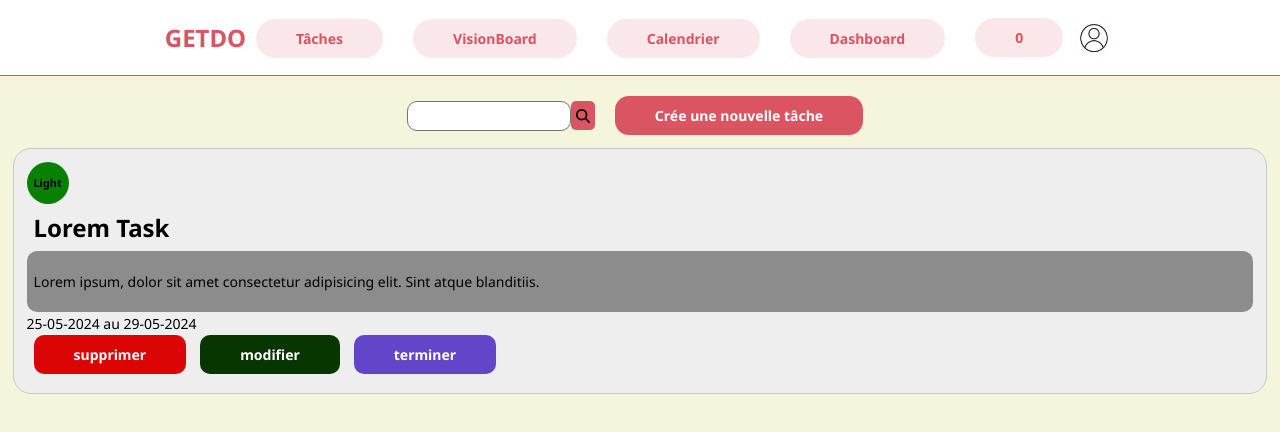
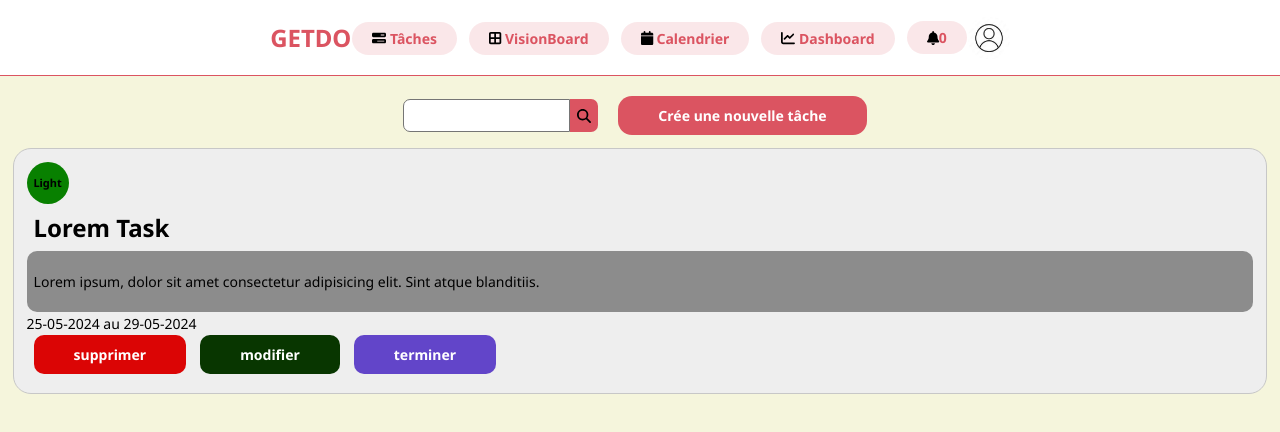
Before and after one commit to NkABO074/GETDO, a Vue app in the folder GETDO/: page /home in a window 1280 px wide. Shown: the top 432 px of the page. Built offline with nearby package versions, Linux system fonts and the light colour scheme.

Commit message:
massive modification

```diff
--- a/GETDO/package.json
+++ b/GETDO/package.json
@@ -14,7 +14,9 @@
     "@fortawesome/free-regular-svg-icons": "^6.5.2",
     "@fortawesome/free-solid-svg-icons": "^6.5.2",
     "@fortawesome/vue-fontawesome": "^3.0.8",
+    "chart.js": "^4.4.3",
     "vue": "^3.4.21",
+    "vue-chartjs": "^5.3.1",
     "vue-router": "^4.3.0"
   },
   "devDependencies": {
--- a/GETDO/src/assets/main.css
+++ b/GETDO/src/assets/main.css
@@ -13,8 +13,8 @@ body {
   background-color: var(--main-color);
   border-radius: 14px;
   border-style: none;
-  padding: 7px 37px 7px 37px;
-  margin: 0 7px 0 7px;
+  padding: 7px 20px 7px 20px;
+  margin: 0 3px 0 3px;
   color: var(--clear-default);
   font-size: 14zpx;
   font-weight: bold;
@@ -78,11 +78,3 @@ body {
 body {
   background-color: var(--background-color);
 }
-
-.input-fields {
-  background-color: var(--default-color);
-  border: 1px solid var(--deap-gray);
-  padding: 5px;
-  color: var(--default-text-color);
-  border-radius: 10px;
-}
--- a/GETDO/src/components/HeaderComponent.vue
+++ b/GETDO/src/components/HeaderComponent.vue
@@ -3,32 +3,33 @@
 <template>
   <body>
     <header class="container">
+      <h1 class="logo">GETDO</h1>
       <div class="container">
-      <h1 class="logo">GETDO</h1>
         <nav>
           <ul>
             <li>
-            <RouterLink to="/home" class="menu-button">Tâches</RouterLink>
+              <RouterLink to="/home" class="menu-button"
+                ><font-awesome-icon icon="bars-progress" style="color: #DB5461;" /> Tâches</RouterLink>
             </li>
             <li>
               <RouterLink to="/visionbord" class="menu-button"
-              >VisionBoard
+                ><font-awesome-icon icon="border-all" style="color: #DB5461" /> VisionBoard
               </RouterLink>
             </li>
             <li>
               <RouterLink to="/calendar" class="menu-button"
-              >Calendrier</RouterLink
+                ><font-awesome-icon icon="calendar" style="color: #DB5461"/> Calendrier</RouterLink
               >
             </li>
             <li>
               <RouterLink to="/dashbord" class="menu-button"
-              >Dashboard</RouterLink
+                ><font-awesome-icon icon="chart-line" style="color: #DB5461"/> Dashboard</RouterLink
               >
             </li>
           </ul>
         </nav>
         <div class="user-actions">
-        <button class="btn-primary menu-button">0</button>
+          <button class="btn-primary menu-button"><font-awesome-icon icon="bell" style="color: #DB5461"/>0</button>
         </div>
         <div class="user-actions">
           <img
@@ -44,7 +45,6 @@
 </template>
 
 <style scoped>
-
 header {
   background-color: var(--default-color);
   padding: 5px;
@@ -67,7 +67,8 @@ header {
   padding-right: 25px;
 }
 
-nav ul {/*--------------------*/
+nav ul {
+  /*--------------------*/
   list-style: none;
   margin: 0;
   padding: 0;
@@ -102,11 +103,19 @@ nav a {
   background-color: #db546224;
   border-radius: 20px;
   border-style: none;
-  padding: 10px 40px 10px 40px;
-  margin: 0 10px 0 10px;
+  padding: 7px 20px 7px 20px;
+  margin: 0 1px 0 1px;
   color: var(--main-color);
   font-size: 14px;
   font-weight: bold;
+}
+
+.menu-button:hover {
+  background-color: #db546257;
+}
+
+.menu-button:active {
+  border: 1.5px solid var(--main-color) ;
 }
 
 @media (max-width: 768px) {
--- a/GETDO/src/router/index.js
+++ b/GETDO/src/router/index.js
@@ -5,6 +5,7 @@ import ConnectionVue from "../views/ConnectionVue.vue";
 import InscriptionVue from "../views/InscriptionVue.vue";
 import VisionBordVue from "../views/VisionBoardVue.vue";
 import CalendarVue from "../views/CalendarVue.vue"
+import DashbordVue from "../views/DashbordVue.vue";
 
 const router = createRouter({
   history: createWebHistory(import.meta.env.BASE_URL),
@@ -37,10 +38,15 @@ const router = createRouter({
       component: VisionBordVue,
     },
     {
-      path:"/calendar",
+      path: "/calendar",
       name: "calendar",
       component: CalendarVue,
-    }
+    },
+    {
+      path: "/dashbord",
+      name: "dashbord",
+      component: DashbordVue,
+    },
 
     // {
     //   path: '/about',
--- /dev/null
+++ b/GETDO/src/views/DashbordVue.vue
@@ -0,0 +1,11 @@
+<script setup>
+import HeaderComponent from "../components/HeaderComponent.vue";
+import { Bar, Line } from "vue-chartjs";
+</script>
+
+<template>
+  <HeaderComponent />
+  <body class="page-container"></body>
+</template>
+
+<style scoped></style>
--- a/GETDO/src/views/HomeVue.vue
+++ b/GETDO/src/views/HomeVue.vue
@@ -9,7 +9,7 @@ import TaskComponent from "../components/TaskComponent.vue";
     <div class="task-search">
       <input type="search" class="input-fields" name="search" id="search" />
       <button class="fancyButton research-button">
-        <font-awesome-icon icon="magnifying-glass" />
+        <font-awesome-icon icon="magnifying-glass"/>
       </button>
       <button class="fancyButton">Crée une nouvelle tâche</button>
     </div>
@@ -18,9 +18,23 @@ import TaskComponent from "../components/TaskComponent.vue";
 </template>
 
 <style scoped>
+.input-fields {
+  background-color: var(--default-color);
+  border: 1px solid var(--deap-gray);
+  padding: 6.5px;
+  color: var(--default-text-color);
+  border-top-right-radius: 0px;
+  border-bottom-right-radius: 0px;
+  border-top-left-radius: 7px;
+  border-bottom-left-radius: 7px;
+}
+
 .research-button {
-  padding: 5px;
-  border-radius: 5px;
+  padding: 7px;
+  border-top-right-radius: 7px;
+  border-bottom-right-radius: 7px;
+  border-top-left-radius: 0px;
+  border-bottom-left-radius: 0px;
   margin-left: 0px;
 }
 
@@ -32,7 +46,8 @@ import TaskComponent from "../components/TaskComponent.vue";
 
 @media only screen and (max-width: 768px) {
   .task-search {
-    flex-direction: column;
+    display: flex;
+    flex-direction: row;
     align-items: flex-start;
   }
 
```
Also changed, not shown: GETDO/src/components/PopUpFormTaskComponent.vue (added, +12 -0 lines), 1 other file (tests, documents, lock files or other folders). Lines whose indentation alone changed are shown as unchanged.
